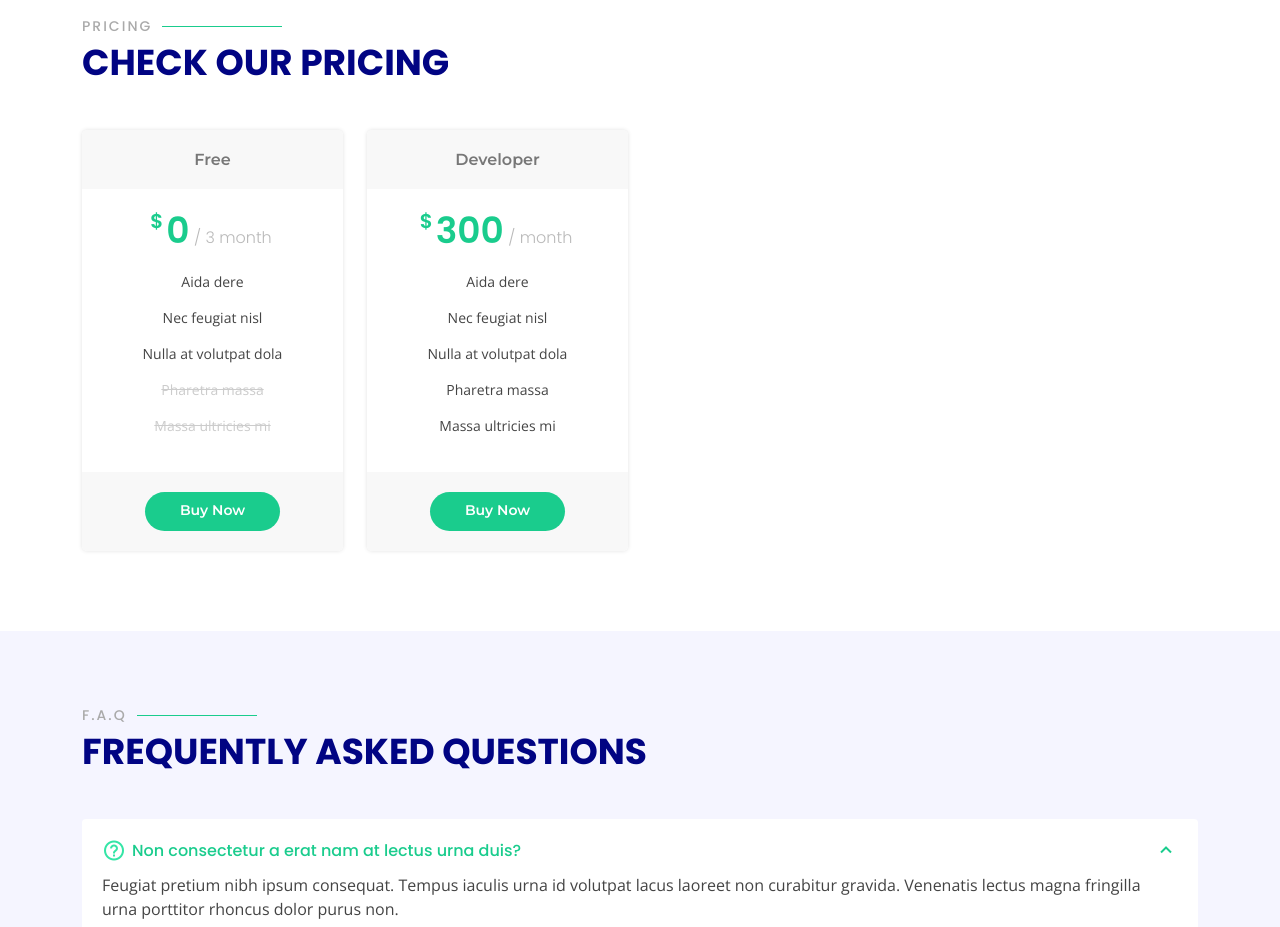
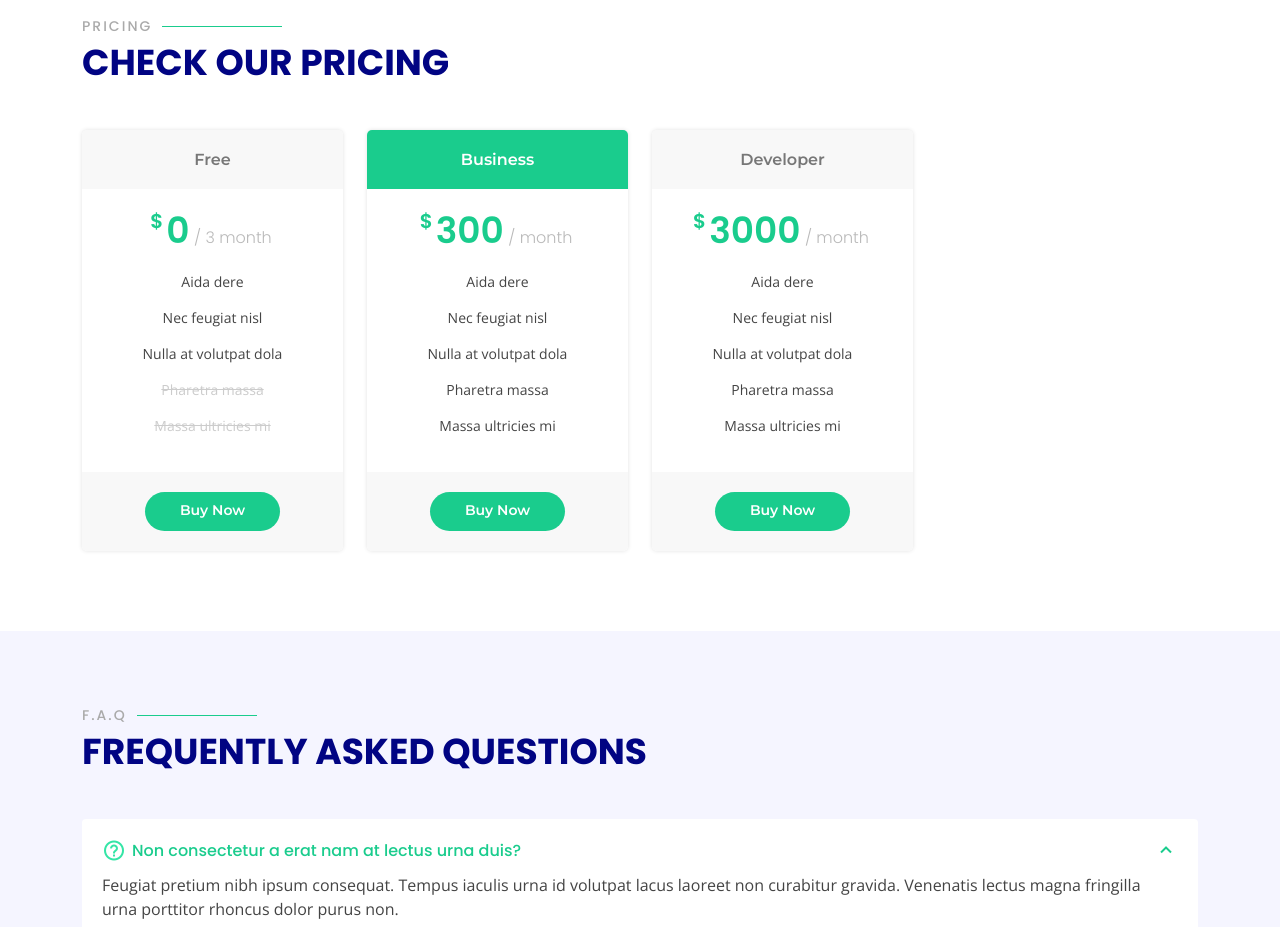
Before and after one commit to leanw1tme/Smart_Analytics_Site, a plain HTML site: page index.html in a window 1280 px wide. Shown: the part 3260-4187 px from the top of the page. Drawn offline with nearby package versions, Linux system fonts and the light colour scheme.

Commit message:
Update index.html

```diff
--- a/index.html
+++ b/index.html
@@ -571,27 +571,27 @@
             </div>
           </div>
 
-          <!-- <div class="col-lg-3 col-md-6 mt-4 mt-md-0">
+          <div class="col-lg-3 col-md-6 mt-4 mt-md-0">
             <div class="box featured" data-aos="zoom-in" data-aos-delay="200">
               <h3>Business</h3>
-              <h4><sup>$</sup>19<span> / month</span></h4>
+              <h4><sup>$</sup>300<span> / month</span></h4>
               <ul>
                 <li>Aida dere</li>
                 <li>Nec feugiat nisl</li>
                 <li>Nulla at volutpat dola</li>
                 <li>Pharetra massa</li>
-                <li class="na">Massa ultricies mi</li>
+                <li>Massa ultricies mi</li>
               </ul>
               <div class="btn-wrap">
                 <a href="#" class="btn-buy">Buy Now</a>
               </div>
             </div>
-          </div> -->
+          </div>
 
           <div class="col-lg-3 col-md-6 mt-4 mt-lg-0">
             <div class="box" data-aos="zoom-in" data-aos-delay="300">
               <h3>Developer</h3>
-              <h4><sup>$</sup>300<span> / month</span></h4>
+              <h4><sup>$</sup>3000<span> / month</span></h4>
               <ul>
                 <li>Aida dere</li>
                 <li>Nec feugiat nisl</li>
```
